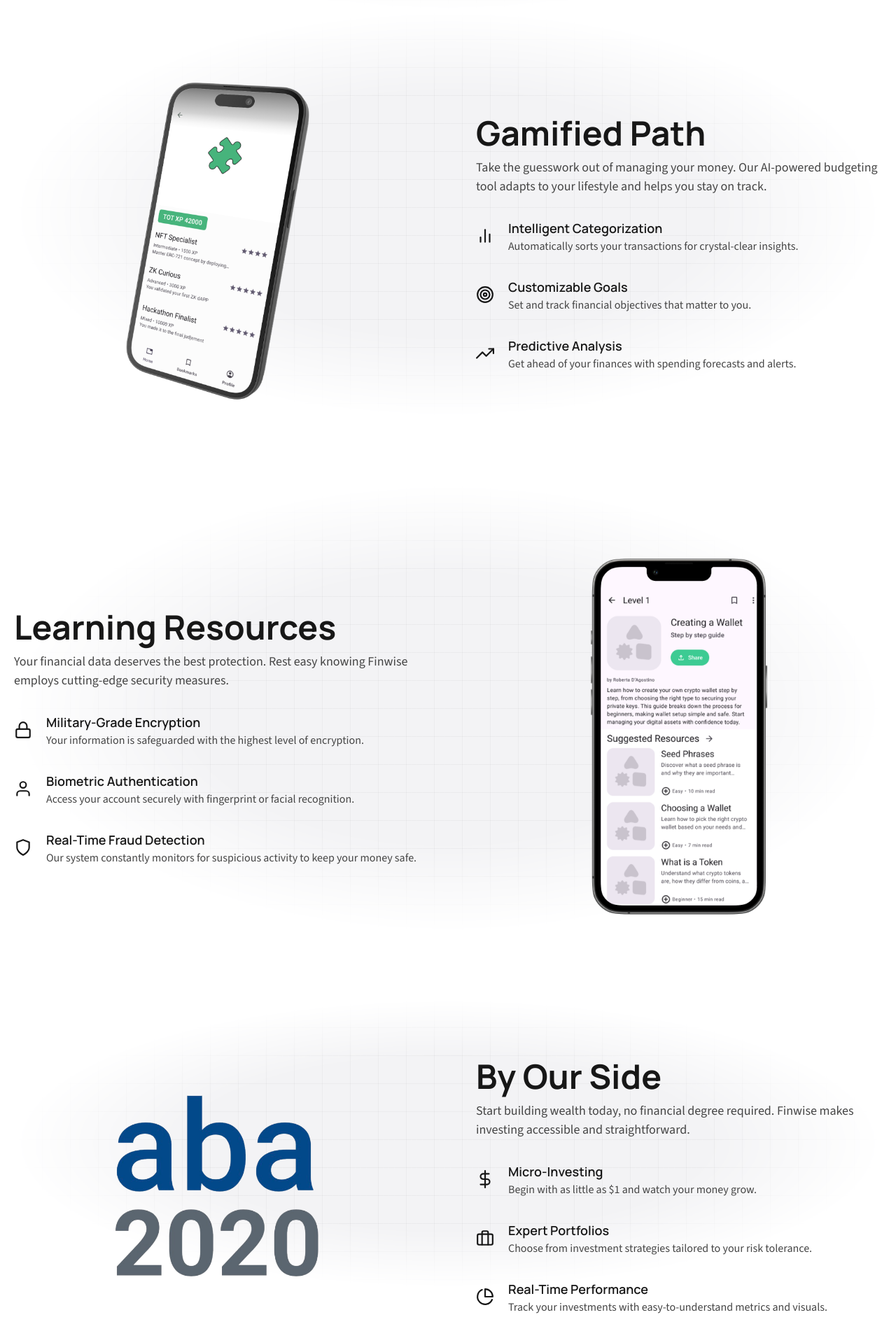
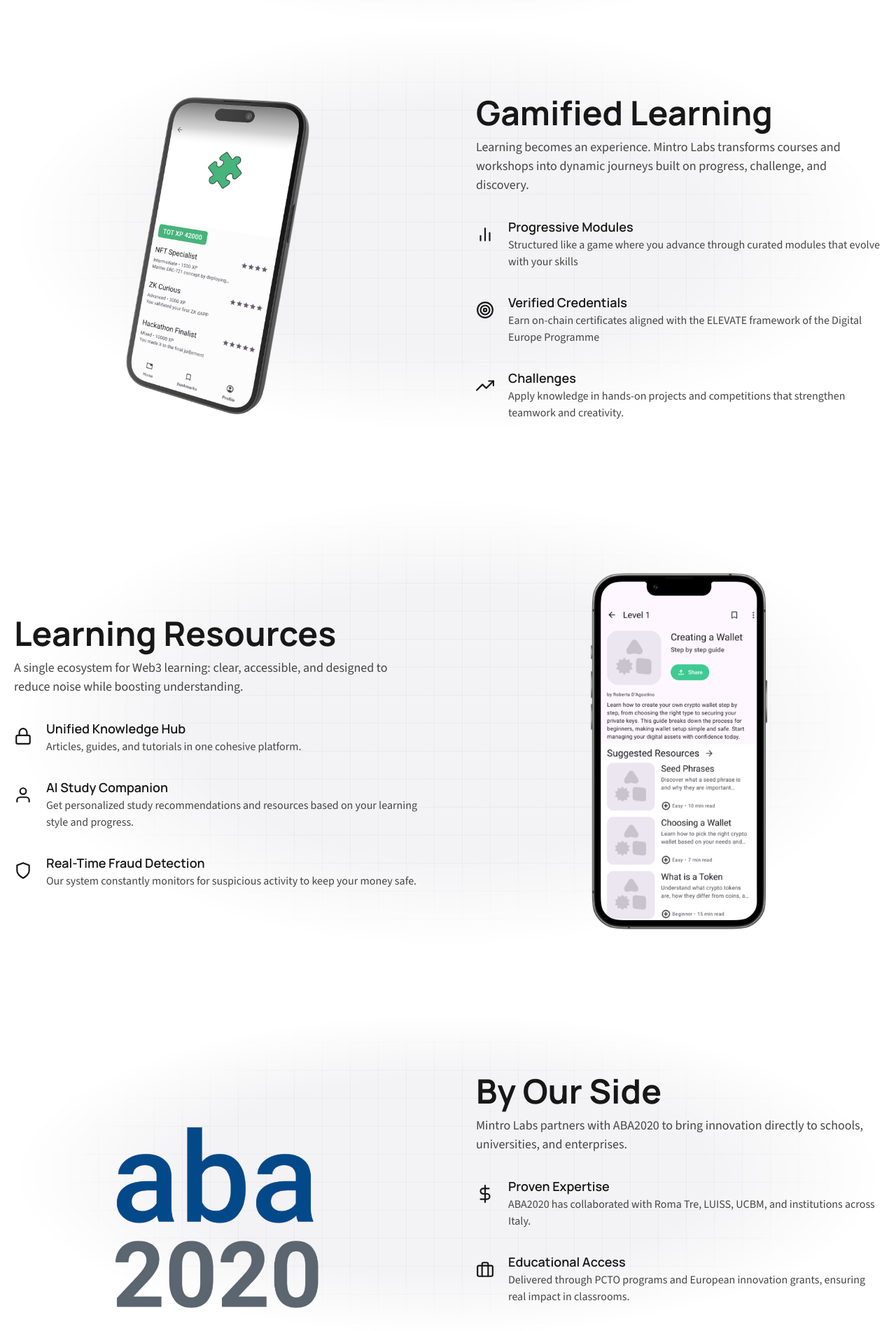
Before and after one commit to robdgs/mintro_labs, a Next.js app: page / in a window 1280 px wide. Shown: the part 640-2542 px from the top of the page at 70% size. Built offline with nearby package versions, Linux system fonts and the light colour scheme.

Commit message:
fix: content

```diff
--- a/src/components/Footer.tsx
+++ b/src/components/Footer.tsx
@@ -12,7 +12,6 @@
             <div className="max-w-7xl w-full mx-auto px-6 grid grid-cols-1 md:grid-cols-3 gap-10">
                 <div>
                     <Link href="/" className="flex items-center gap-2">
-                        <FaFingerprint className="min-w-fit w-5 h-5 md:w-7 md:h-7" />
                         <h3 className="manrope text-xl font-semibold cursor-pointer">
                             {siteDetails.siteName}
                         </h3>
@@ -59,8 +58,6 @@
             </div>
             <div className="mt-8 md:text-center text-foreground-accent px-6">
                 <p>Copyright &copy; {new Date().getFullYear()} {siteDetails.siteName}. All rights reserved.</p>
-                <p className="text-sm mt-2 text-gray-500">Made with &hearts; by <a href="https://nexilaunch.com" target="_blank">Nexi Launch</a></p>
-                <p className="text-sm mt-2 text-gray-500">UI kit by <a href="https://ui8.net/youthmind/products/fintech-finance-mobile-app-ui-kit" target="_blank">Youthmind</a></p>
             </div>
         </footer>
     );
--- a/src/components/Hero.tsx
+++ b/src/components/Hero.tsx
@@ -31,9 +31,9 @@
         <h1 className="text-4xl md:text-6xl md:leading-tight font-bold text-foreground max-w-lg md:max-w-2xl mx-auto">
           Mintro Labs
         </h1>
-        <h4 className="text-3xl md:text-4xl md:leading-tight font-bold text-foreground max-w-lg md:max-w-1xl mx-auto">
+        <h4 className="text-3xl md:text-3xl md:leading-tight font-bold text-foreground max-w-lg md:max-w-1xl mx-auto">
           {" "}
-          Start Strong. Grow Stronger.
+          Next-Gen Learning Protocol
         </h4>
         <p className="mt-4 text-foreground max-w-lg mx-auto">
           {heroDetails.subheading}
--- a/src/data/benefits.tsx
+++ b/src/data/benefits.tsx
@@ -14,25 +14,25 @@
 
 export const benefits: IBenefit[] = [
   {
-    title: "Gamified Path",
+    title: "Gamified Learning",
     description:
-      "Take the guesswork out of managing your money. Our AI-powered budgeting tool adapts to your lifestyle and helps you stay on track.",
+      "Learning becomes an experience. Mintro Labs transforms courses and workshops into dynamic journeys built on progress, challenge, and discovery.",
     bullets: [
       {
-        title: "Intelligent Categorization",
+        title: "Progressive Modules",
         description:
-          "Automatically sorts your transactions for crystal-clear insights.",
+          "Structured like a game where you advance through curated modules that evolve with your skills",
         icon: <FiBarChart2 size={26} />,
       },
       {
-        title: "Customizable Goals",
-        description: "Set and track financial objectives that matter to you.",
+        title: "Verified Credentials",
+        description: "Earn on-chain certificates aligned with the ELEVATE framework of the Digital Europe Programme",
         icon: <FiTarget size={26} />,
       },
       {
-        title: "Predictive Analysis",
+        title: "Challenges",
         description:
-          "Get ahead of your finances with spending forecasts and alerts.",
+          "Apply knowledge in hands-on projects and competitions that strengthen teamwork and creativity.",
         icon: <FiTrendingUp size={26} />,
       },
     ],
@@ -42,18 +42,18 @@
   {
     title: "Learning Resources",
     description:
-      "Your financial data deserves the best protection. Rest easy knowing Finwise employs cutting-edge security measures.",
+      "A single ecosystem for Web3 learning: clear, accessible, and designed to reduce noise while boosting understanding.",
     bullets: [
       {
-        title: "Military-Grade Encryption",
+        title: "Unified Knowledge Hub",
         description:
-          "Your information is safeguarded with the highest level of encryption.",
+          "Articles, guides, and tutorials in one cohesive platform.",
         icon: <FiLock size={26} />,
       },
       {
-        title: "Biometric Authentication",
+        title: "AI Study Companion",
         description:
-          "Access your account securely with fingerprint or facial recognition.",
+          "Get personalized study recommendations and resources based on your learning style and progress.",
         icon: <FiUser size={26} />,
       },
       {
@@ -68,21 +68,21 @@
   {
     title: "By Our Side",
     description:
-      "Start building wealth today, no financial degree required. Finwise makes investing accessible and straightforward.",
+      "Mintro Labs partners with ABA2020 to bring innovation directly to schools, universities, and enterprises.",
     bullets: [
       {
-        title: "Micro-Investing",
-        description: "Begin with as little as $1 and watch your money grow.",
+        title: "Proven Expertise",
+        description: "ABA2020 has collaborated with Roma Tre, LUISS, UCBM, and institutions across Italy.",
         icon: <FiDollarSign size={26} />,
       },
       {
-        title: "Expert Portfolios",
+        title: "Educational Access",
         description:
-          "Choose from investment strategies tailored to your risk tolerance.",
+          "Delivered through PCTO programs and European innovation grants, ensuring real impact in classrooms.",
         icon: <FiBriefcase size={26} />,
       },
       {
-        title: "Real-Time Performance",
+        title: "Shared Vision",
         description:
           "Track your investments with easy-to-understand metrics and visuals.",
         icon: <FiPieChart size={26} />,
--- a/src/data/faq.ts
+++ b/src/data/faq.ts
@@ -3,23 +3,32 @@
 
 export const faqs: IFAQ[] = [
     {
-        question: `Who is ${siteDetails.siteName} for?`,
-        answer: 'Lorem ipsum dolor sit amet, consectetur adipiscing elit, sed do eiusmod tempor incididunt ut labore et dolore magna aliqua.',
+        question: `What is Mintro Labs?`,
+        answer: 'Mintro Labs is a non-profit startup that reimagines how people learn about Web3, blockchain, and emerging technologies. We combine maieutic learning methods, gamified education, and on-chain certification to make tech learning more engaging, structured, and accessible.',
     },
     {
-        question: `How can I book a call with ${siteDetails.siteName} sales?`,
-        answer: 'Lorem ipsum dolor sit amet, consectetur adipiscing elit, sed do eiusmod tempor incididunt ut labore et dolore magna aliqua. Ut enim ad minim veniam, quis nostrud exercitation ullamco laboris nisi ut aliquip ex ea commodo consequat.',
+        question: `Who is ${siteDetails.siteName} for?`,
+        answer: 'Mintro Labs is designed for students, universities, and young professionals eager to explore the Web3 ecosystem. We also collaborate with companies and institutions that want to feature their technologies or protocols in our workshops, labs, and courses.',
     },
     {
-        question: 'Lorem ipsum dolor sit amet?',
-        answer: `Lorem ipsum dolor sit amet, consectetur adipiscing elit, sed do eiusmod tempor incididunt ut labore et dolore magna aliqua.`
+        question: 'What makes Mintro Labs different?',
+        answer: `Unlike traditional learning platforms, Mintro Labs integrates game mechanics, community collaboration, and verified blockchain credentials.
+Our approach transforms learning into an interactive journey — with clear progress, recognition, and real-world outcomes.`
     },
     {
-        question: 'Do I need any web3 background to use Mintro?',
-        answer: 'Lorem ipsum dolor sit amet, consectetur adipiscing elit, sed do eiusmod tempor incididunt ut labore et dolore magna aliqua. Ut enim ad minim veniam, quis nostrud exercitation ullamco laboris nisi ut aliquip ex ea commodo consequat.',
+        question: 'Can companies collaborate with Mintro Labs?',
+        answer: 'Absolutely. Companies can feature their technology, protocol, or case study in our courses, labs, or competitions. It’s an opportunity to educate, attract, and connect with the next generation of talent in a meaningful way.',
     },
     {
-        question: 'What if I need help?',
-        answer: 'Our dedicated support team is available 24/7 via chat or email. Plus, we offer extensive in-app tutorials and a comprehensive knowledge base to help you make the most of Mintro'
+        question:'Is Mintro Labs free to use?',
+        answer: 'Access to most of our learning content is free. Specialized workshops, collaborations, or advanced certifications may be hosted in partnership with educational institutions or supported by grants and sponsors.',
+    },
+    {
+        question: 'How does Mintro Labs reach schools and universities?',
+        answer: 'Through our partner aba2020, we deliver programs directly to high schools and universities across Italy. Our activities are also part of PCTO programs and European innovation and education initiatives.'
+    },
+    {
+        question: 'How can I get involved with Mintro Labs?',
+        answer: 'You can join as a learner, apply as a mentor or partner, or collaborate on educational initiatives. Follow us, sign up for updates, or contact our team to start building the future of learning together.',
     }
 ];
--- a/src/data/hero.ts
+++ b/src/data/hero.ts
@@ -1,6 +1,6 @@
 export const heroDetails = {
   heading: "Mintro Labs: Start Strong, Grow Stronger.",
   subheading:
-    "We don't aim to just teach Web3, we shape how people can grow into it. With tools, guidance and the right questions we turn instinct into impact and potential into presence.",
+    "Mintro Labs redefines how new generations learn Web3, blending maieutic thinking, gamified learning, and blockchain-powered credentials. We make education interactive, collaborative, and future-ready.",
   centerImageSrc: "/images/logo.svg",
 };
```
